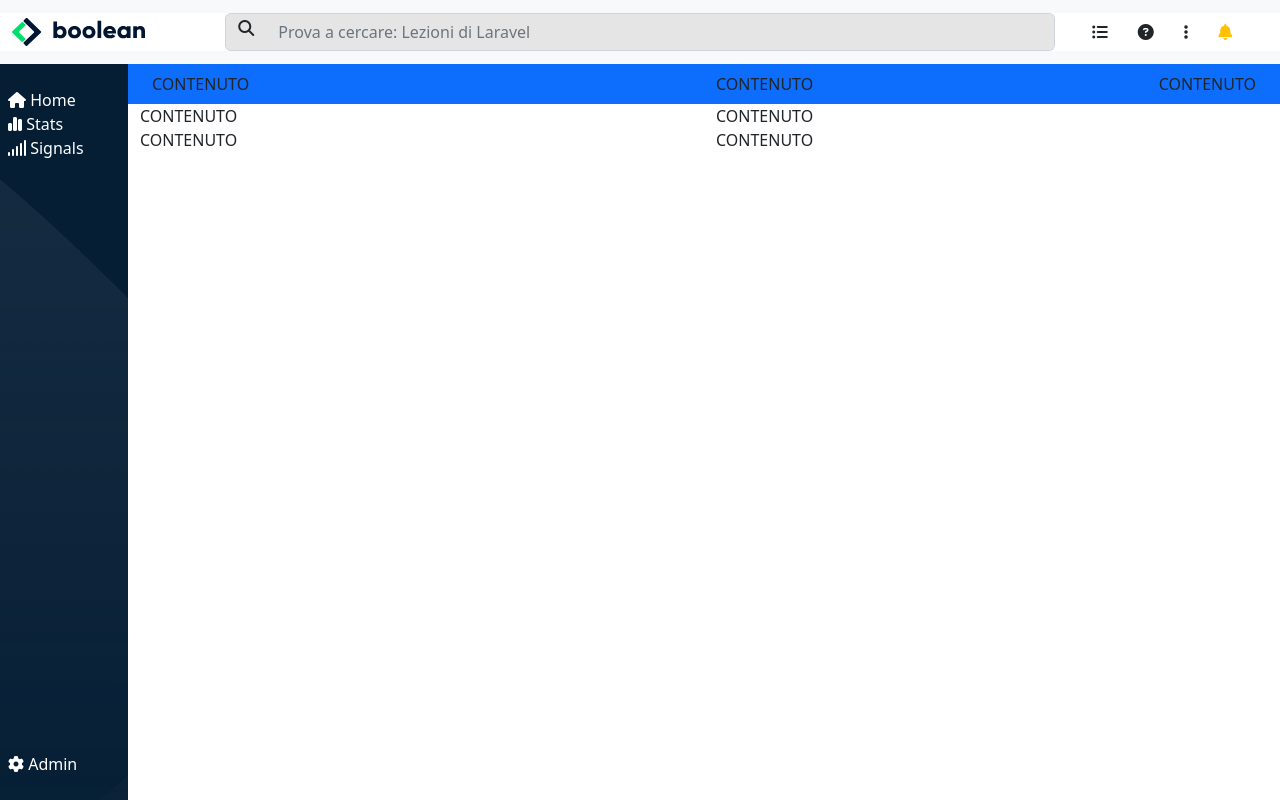
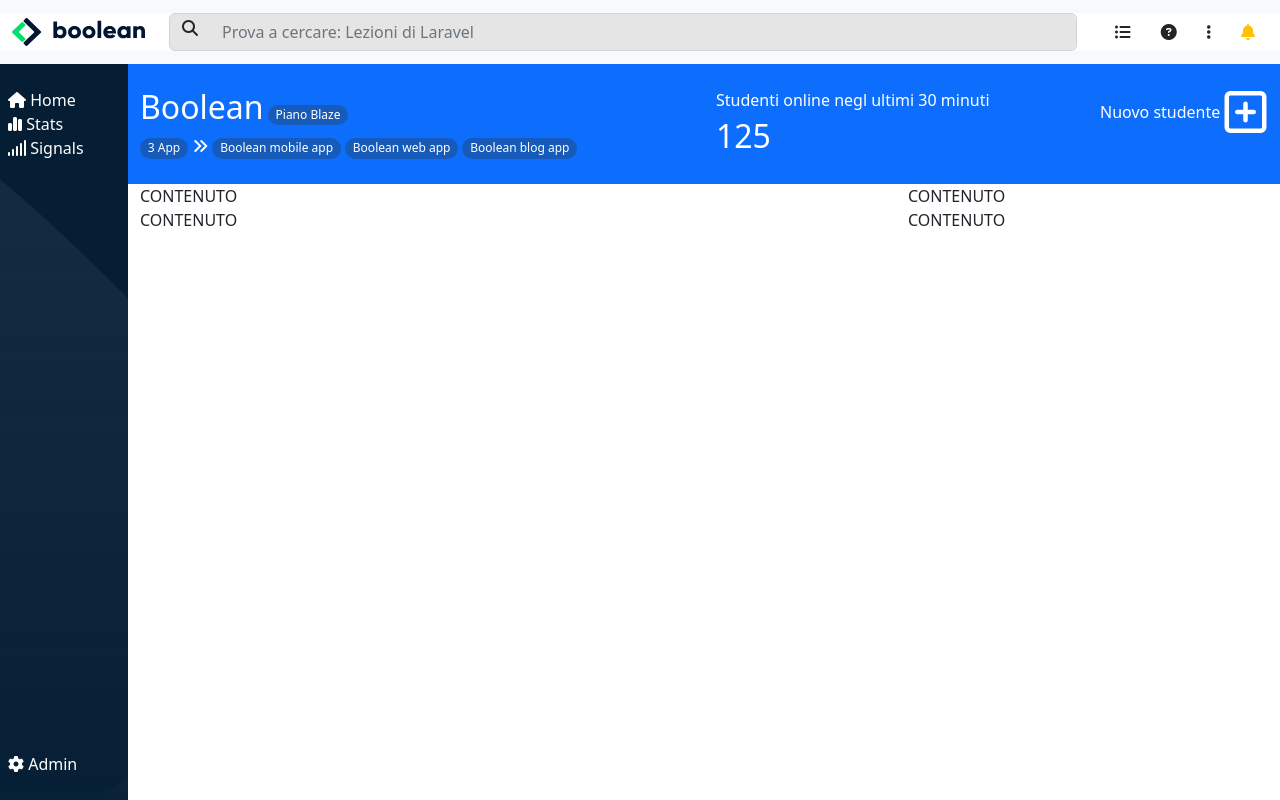
Before and after one commit to LorenzoNicco/html-css-bootstrap-dashboard, a plain HTML site: page index.html in a window 1280 px wide. Drawn offline with nearby package versions, Linux system fonts and the light colour scheme.

Commit message:
Update dopo la correzione e Add sezione badges

```diff
--- a/css/style.css
+++ b/css/style.css
@@ -1,3 +1,12 @@
+/***********************************************
+ RESET
+***********************************************/
+* {
+    margin: 0;
+    padding: 0;
+    box-sizing: border-box;
+}
+
 /***********************************************
  HEADER
 ***********************************************/
@@ -38,6 +47,10 @@ aside nav {
     width: 100%;
 }
 
+.my-badge-bg-color {
+    background-color: #165bba;
+}
+
 .central-cont {
     width: 100%;
 }
@@ -52,7 +65,7 @@ aside nav {
 /***********************************************
  MEDIAQUERY
 ***********************************************/
-@media screen and (max-width: 768px) {
+@media screen and (max-width: 992px) {
     aside {
         width: 4rem;
     }
@@ -60,4 +73,8 @@ aside nav {
     #main-screen {
         width: calc(100% - 4rem);
     }
+
+    .my-media-apparence {
+        display: none;
+    }
 }
--- a/index.html
+++ b/index.html
@@ -18,8 +18,8 @@
         <!-- NAVBAR -->
         <header class="d-flex align-items-center bg-light">
             <div class="container-fluid">
-                <nav class="row align-items-centerp-2 bg-white">
-                    <div class="col-2 d-flex align-items-center">
+                <nav class="row align-items-center bg-white">
+                    <div class="col-auto d-flex align-items-center">
                         <img src="img/logo.svg" alt="Logo pic">
                     </div>
 
@@ -28,16 +28,16 @@
                         <input type="text" class="form-control my-bg-lightgray border-start-0" placeholder="Prova a cercare: Lezioni di Laravel">
                     </div>
 
-                    <div class="col-2">
-                        <button class="btn">
+                    <div class="col-auto">
+                        <button class="btn my-media-apparence">
                             <i class="fa-solid fa-list-ul"></i>
                         </button>
 
-                        <button class="btn">
+                        <button class="btn my-media-apparence">
                             <i class="fa-solid fa-circle-question"></i>
                         </button>
 
-                        <button class="btn">
+                        <button class="btn my-media-apparence">
                             <i class="fa-solid fa-ellipsis-vertical"></i>
                         </button>
 
@@ -83,32 +83,40 @@
             </aside>
 
             <!-- PARTE CENTRALE -->
-            <section id="main-screen" class="container-fluid overflow-auto">
-                <div class="row">
+            <section id="main-screen" class="overflow-auto">
                 <!-- sezione badges e studenti -->
-                    <section id="badges" class="col-12 bg-primary">
+                <section id="badges" class="bg-primary">
                     <div class="container-fluid py-2">
-                            <div class="row">
-                                <div class="col-sm-12 col-md-4 col-lg-6">
-                                    CONTENUTO
+                        <div class="row text-white">
+                            <div class="col-12 col-sm-4 col-lg-6 my-3">
+                                <h1 class="d-inline-block fs-2">Boolean</h1> <span class="badge rounded-pill my-badge-bg-color fw-light">Piano Blaze</span>
+
+                                <br>
+
+                                <span class="badge rounded-pill my-badge-bg-color fw-light">3 App</span> <i class="fa-solid fa-angles-right"></i> <span class="badge rounded-pill my-badge-bg-color fw-light my-media-apparence">Boolean mobile app</span> <span class="badge rounded-pill my-badge-bg-color fw-light my-media-apparence">Boolean web app</span> <span class="badge rounded-pill my-badge-bg-color fw-light my-media-apparence">Boolean blog app</span>
                             </div>
 
-                                <div class="col-sm-12 col-md-4 col-lg-3">
-                                    CONTENUTO
+                            <div class="col-12 col-sm-4 col-lg-4 my-3">
+                                <span>Studenti online negl ultimi 30 minuti</span>
+
+                                <br>
+
+                                <span class="fs-2">125</span>
                             </div>
 
-                                <div class="col-sm-12 col-md-4 col-lg-3 text-end">
-                                    CONTENUTO
+                            <div class="col-12 order-first col-sm-4 order-sm-last col-lg-2 lh-base my-3">
+                                <span class="align-middle">Nuovo studente</span>
+
+                                <i class="fa-regular fa-square-plus fa-3x align-middle"></i>
                             </div>
                         </div>
                     </div>
                 </section>
 
-
-                    <div class="central-cont col-12">
+                <div class="central-cont container-fluid">
                     <div class="row">
                         <!-- colonna classi/faq -->
-                            <div class="col-md-12 col-lg-6">
+                        <div class="col-12 col-lg-8">
                             <!-- sezione prossime classi -->
                             <section id="next-classes">
                                 <div class="content-placeholder">CONTENUTO</div>
@@ -121,7 +129,7 @@
                         </div>
 
                         <!-- colonna todo/chart -->
-                            <div class="col-md-12 col-lg-6">
+                        <div class="col-12 col-lg-4">
                             <!-- sezione todo -->
                             <section id="todo">
                                 <div class="content-placeholder">CONTENUTO</div>
@@ -134,10 +142,7 @@
                         </div>
                     </div>
                 </div>
-                </div>
-
             </section>
         </main>
-
     </body>
 </html>
```
Lines whose indentation alone changed are shown as unchanged.
